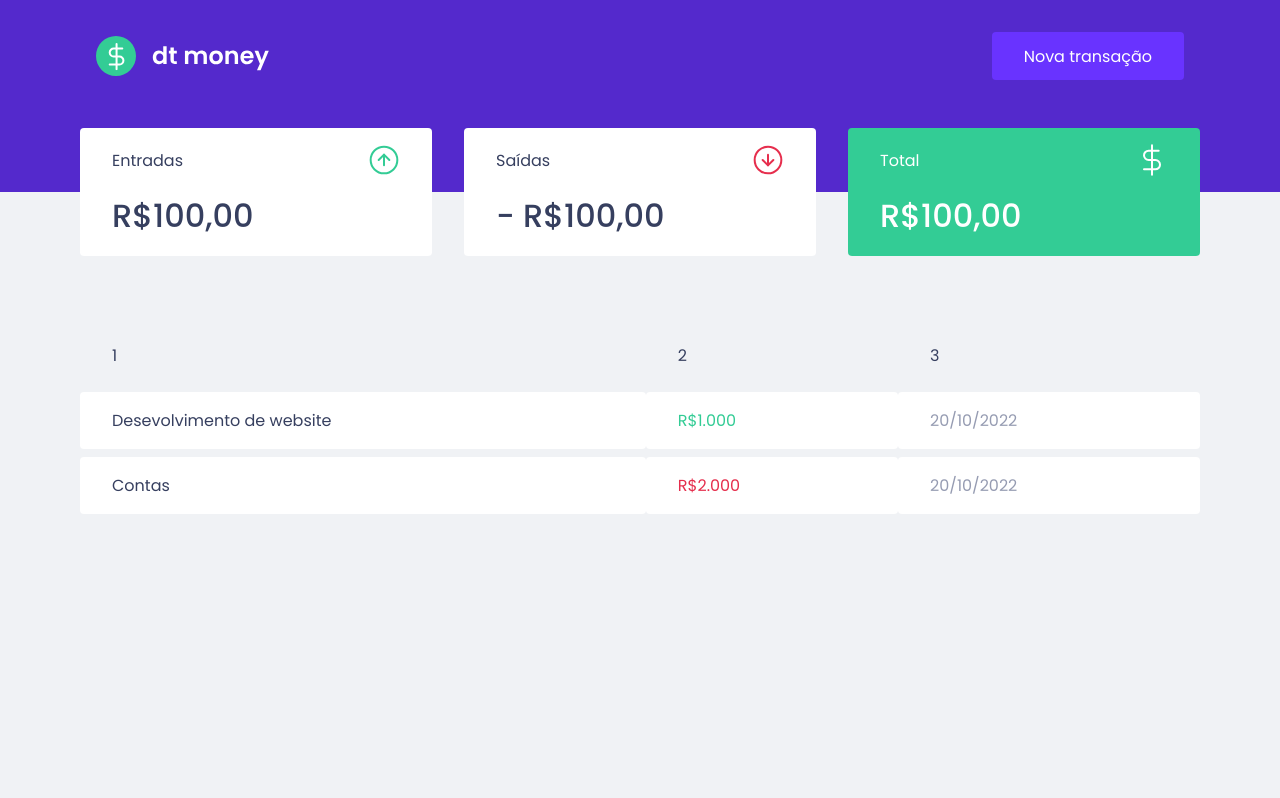
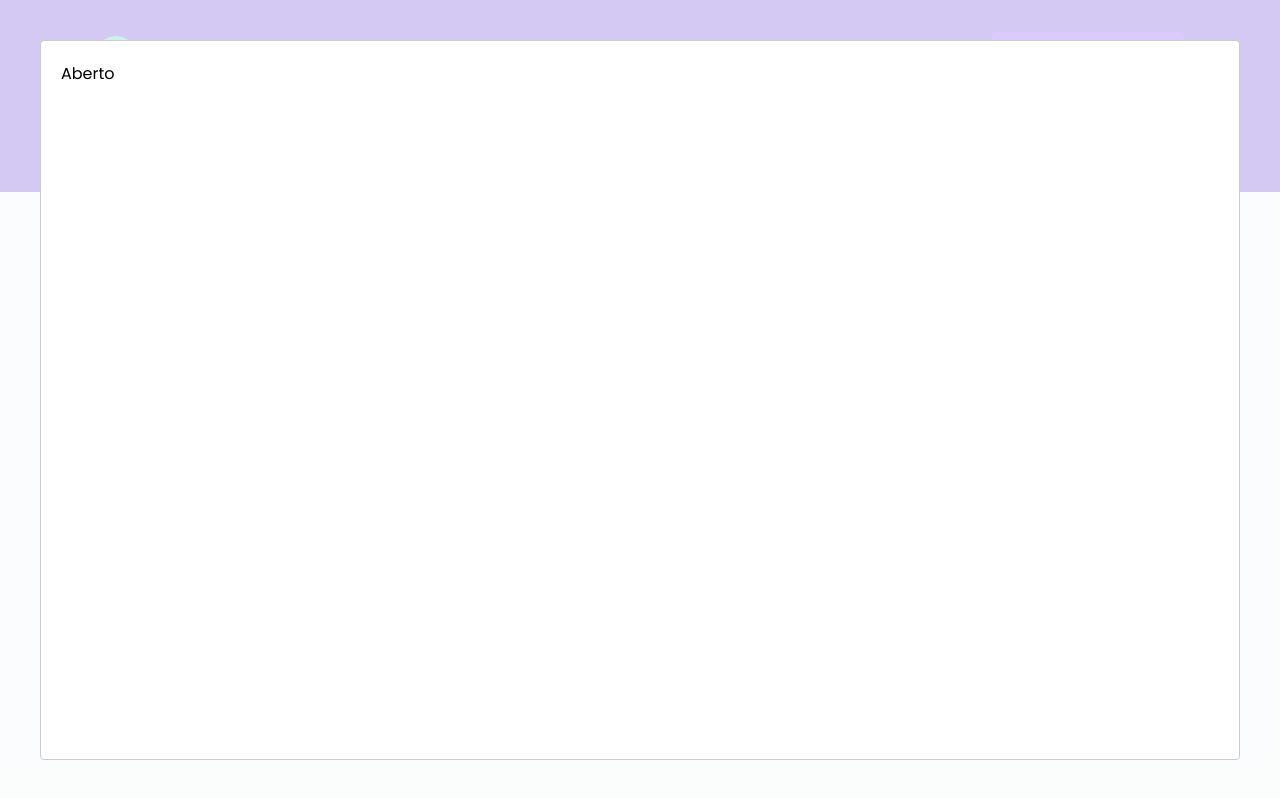
Before and after one commit to regisbaldo/dt-money, a React (Create React App) app: page / in a window 1280 px wide. Both pictures are taken after a click on the button "Nova transação". Built offline with nearby package versions, Linux system fonts and the light colour scheme; no server answers; what miragejs would draw is missing.

Commit message:
instalando react modal e configurando ele e suas funcionalidades, alem de criar uma função que passar para o Header para abri-lo

```diff
--- a/package.json
+++ b/package.json
@@ -3,10 +3,12 @@
   "version": "0.1.0",
   "private": true,
   "dependencies": {
+    "@types/react-modal": "^3.13.1",
     "axios": "^0.26.0",
     "miragejs": "^0.1.43",
     "react": "^17.0.2",
     "react-dom": "^17.0.2",
+    "react-modal": "^3.14.4",
     "react-scripts": "4.0.3",
     "styled-components": "^5.3.3",
     "web-vitals": "^1.0.1"
--- a/src/App.tsx
+++ b/src/App.tsx
@@ -1,13 +1,30 @@
-import React from 'react';
 import { GlobalStyle } from './assets/styles/global';
 import { Header } from './components/Header';
 import { Dashboard } from './components/pages/Dashboard';
+import Modal from 'react-modal';
+import { useState } from 'react';
 
 function App() {
+  const [isNewCreateTransactioModalOpen, setIsNewCreateTransactioModalOpen] = useState(false);
+
+  function handleOpenNewCreateTransactioModal() {
+    setIsNewCreateTransactioModalOpen(true);
+
+  };
+  function handleCloseNewCreateTransactioModal() {
+    setIsNewCreateTransactioModalOpen(false);
+  };
+
+
+  Modal.setAppElement('#root');
   return (
     <>
-      <Header />
-      <Dashboard/>
+      <Header onOpenModal={handleOpenNewCreateTransactioModal} />
+      <Dashboard />
+      <Modal isOpen={isNewCreateTransactioModalOpen}
+        onRequestClose={handleCloseNewCreateTransactioModal}>
+        Aberto
+      </Modal>
       <GlobalStyle />
     </>
   );
--- a/src/components/Header/index.tsx
+++ b/src/components/Header/index.tsx
@@ -1,12 +1,15 @@
 import { Container, Content, Button } from "./styles";
 import LogoSvg from '../../assets/logo.svg'
 
-export function Header() {
+interface HeaderProps {
+    onOpenModal: () => void
+}
+export function Header({ onOpenModal }: HeaderProps) {
     return (
         <Container>
             <Content>
                 <img src={LogoSvg} alt="Dt Money logo" />
-                <Button>Nova transação</Button>
+                <Button onClick={onOpenModal}>Nova transação</Button>
             </Content>
         </Container>
     )
```
Also changed, not shown: 2 other files (tests, documents, lock files or other folders).
